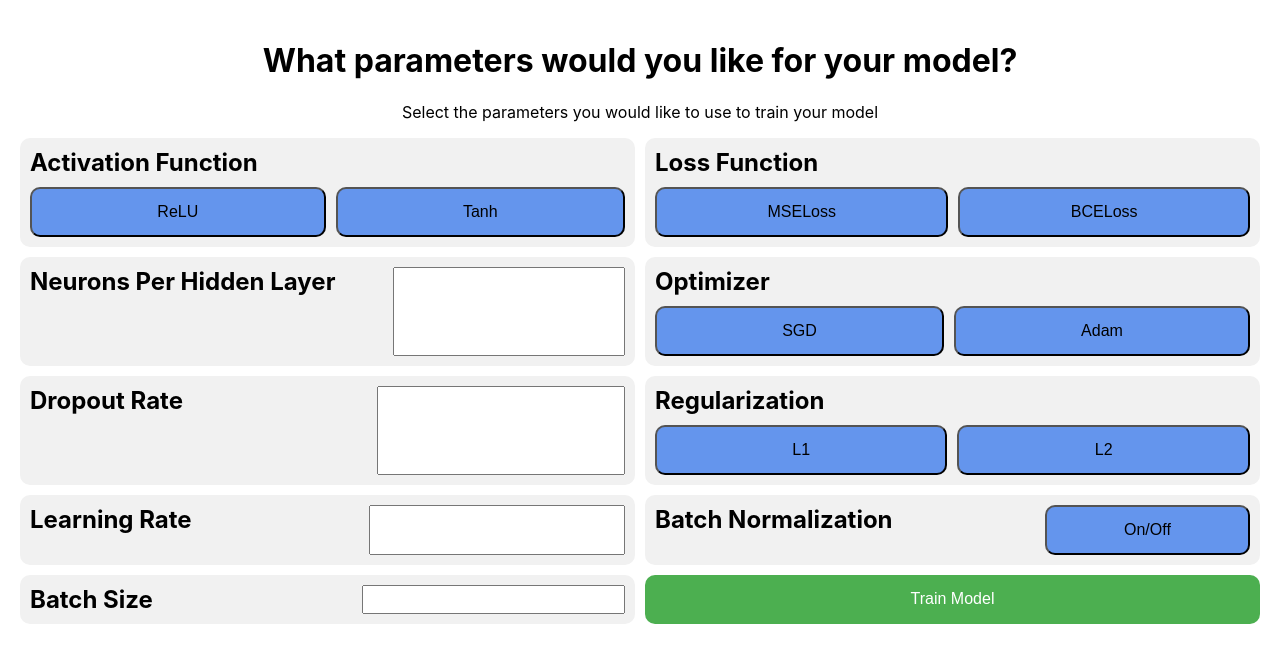
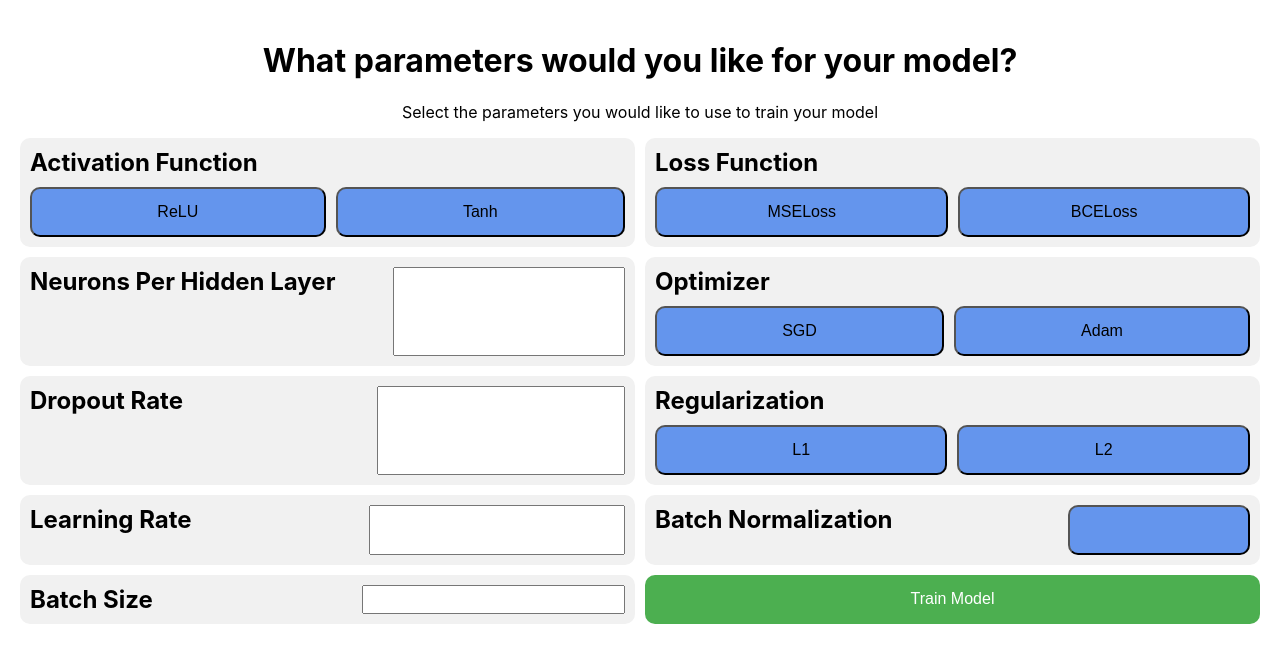
Before and after one commit to loganbrenningmeyer/TeamFifty, a React (Create React App) app in the folder frontend/: page /parameters in a window 1280 px wide. Shown: the top 662 px of the page. Built offline with nearby package versions, Linux system fonts and the light colour scheme.

Commit message:
changed batch norm button

```diff
--- a/frontend/src/components/Parameters/Parameters.js
+++ b/frontend/src/components/Parameters/Parameters.js
@@ -1,6 +1,5 @@
 import React, { useState } from 'react';
 import axios from 'axios';
-import { useNavigate } from 'react-router-dom';
 import './Parameters.css';
 
 function Parameters() {
@@ -160,7 +159,7 @@ function Parameters() {
                     class={clickedButtons.batch === 'on' ? 'clicked' : 'batch_norm_toggle'}
                     onClick={() => handleButtonClick('batch', clickedButtons.batch === 'on' ? 'off' : 'on')}
                 >
-                    On/Off
+
                 </button>
             </div>
 
```
Also changed, not shown: 1 other file (tests, documents, lock files or other folders).
